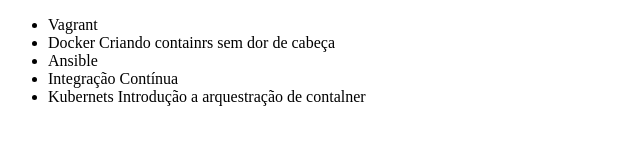
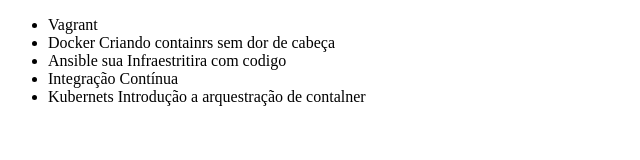
Before and after one commit to silmara502/aluragit, a plain HTML site: page index.html in a window 1280 px wide. Shown: the whole page, without its empty margins (0-640 px from the left). Drawn offline with Linux system fonts and the light colour scheme.

Commit message:
Alterando nome do curso Ansible

```diff
--- a/index.html
+++ b/index.html
@@ -8,7 +8,7 @@
     <ul>
         <li>Vagrant</li>
         <li>Docker Criando containrs sem dor de cabeça</li>
-        <li>Ansible</li>
+        <li>Ansible sua Infraestritira com codigo</li>
         <li>Integração Contínua</li>
         <li>Kubernets Introdução a arquestração de contalner</li>
     </ul>
```
